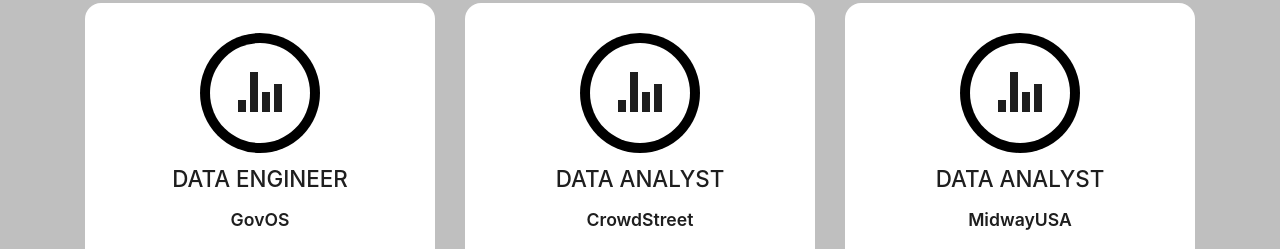
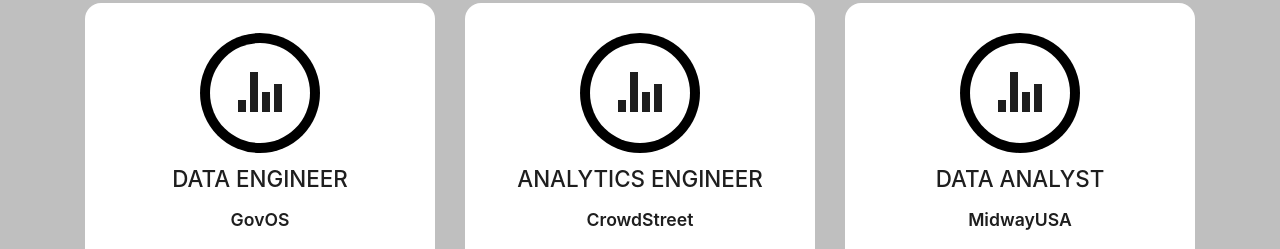
Before and after one commit to mrockey/mrockey.github.io, a plain HTML site: page index.html in a window 1280 px wide. Shown: the part 1744-1993 px from the top of the page. Drawn offline with Linux system fonts and the light colour scheme; files whose address does not match are found by name.

Commit message:
Update index.html

```diff
--- a/index.html
+++ b/index.html
@@ -180,7 +180,7 @@
                         <span class="ico-circle"><i class="ion-stats-bars"></i></span>
                     </div>
                     <div class="service-content">
-                        <h2 class="s-title">Data Analyst</h2>
+                        <h2 class="s-title">Analytics Engineer</h2>
                         <p class="title-s text-center">CrowdStreet</p>
                         <p class="s-description text-center">Austin, Texas</p>
                         <p class="s-description text-center">April 2022 - May 2023</p>
```
